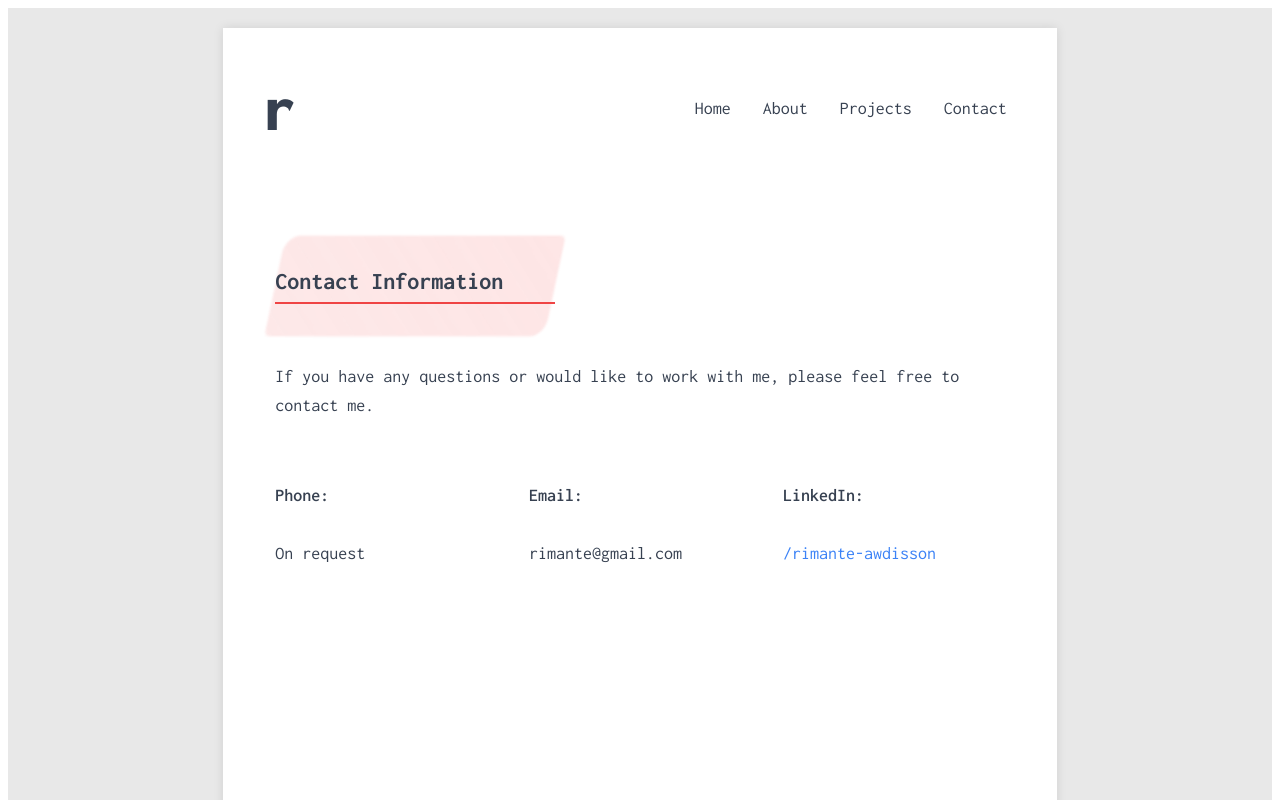
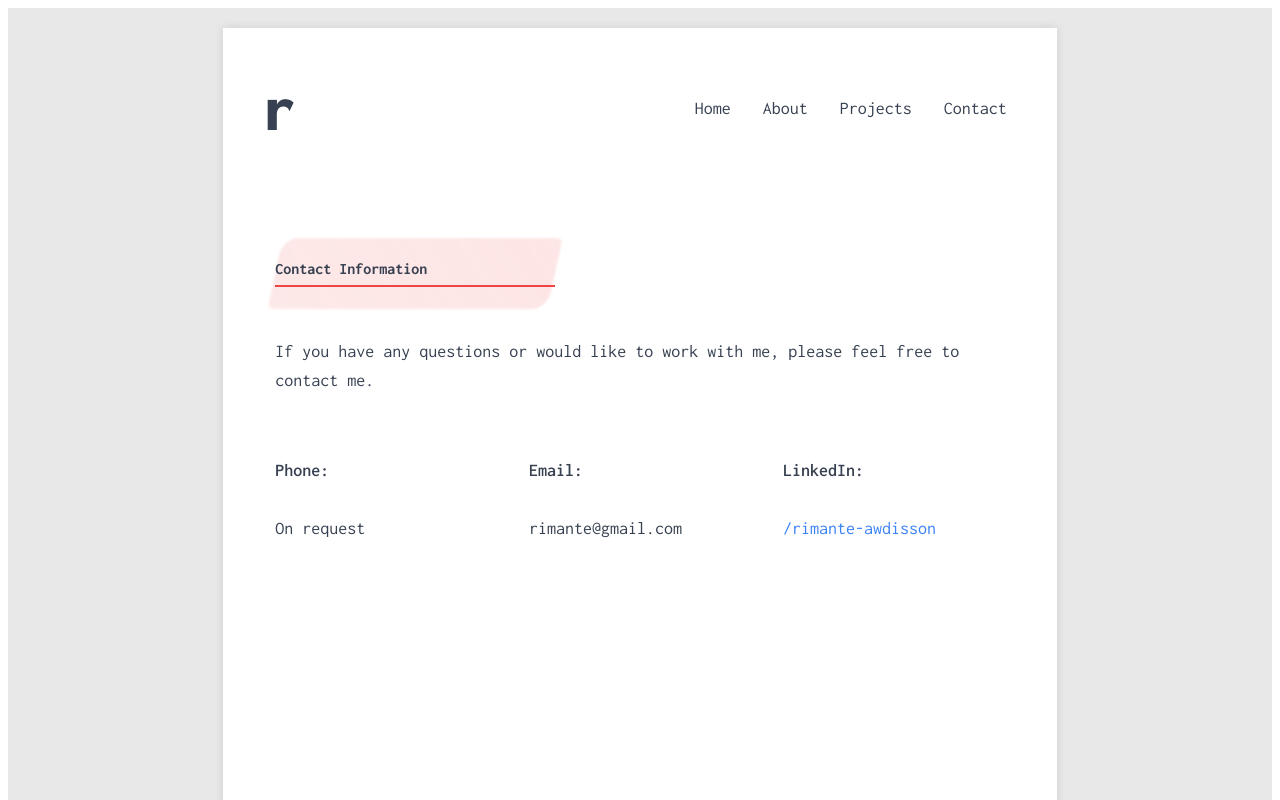
Before and after one commit to Rimante11/portfolio, a Next.js app: page /contact in a window 1280 px wide. Shown: the top 800 px of the page. Built offline with nearby package versions, Linux system fonts and the light colour scheme.

Commit message:
Add globals.css and update contact page

```diff
--- a/app/contact/page.tsx
+++ b/app/contact/page.tsx
@@ -34,7 +34,7 @@ export default function Contact() {
               opacity: '0.6'
             }}></span>
             <p style={{
-              fontSize: '1.5rem',
+              fontSize: '1.0rem',
               fontWeight: 'bold',
               fontFamily: 'Inconsolata, monospace',
               borderBottom: '2px solid #ef4444',
--- a/app/globals.css
+++ b/app/globals.css
@@ -23,8 +23,7 @@
 }
 
 body {
-  /* background: var(--background); */
-  /* color: var(--foreground); */
+
   font-family: Arial, Helvetica, sans-serif;
 }
 
```
